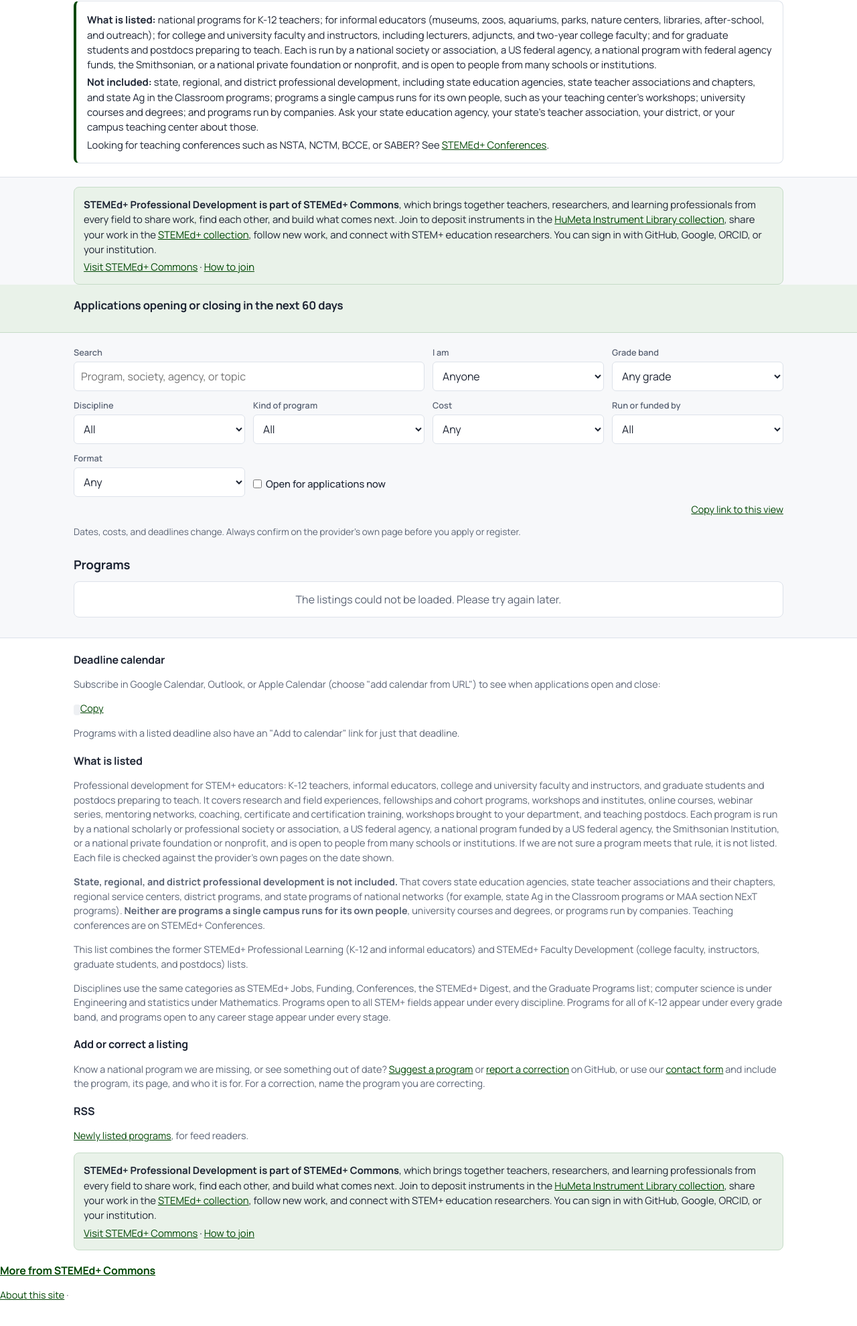
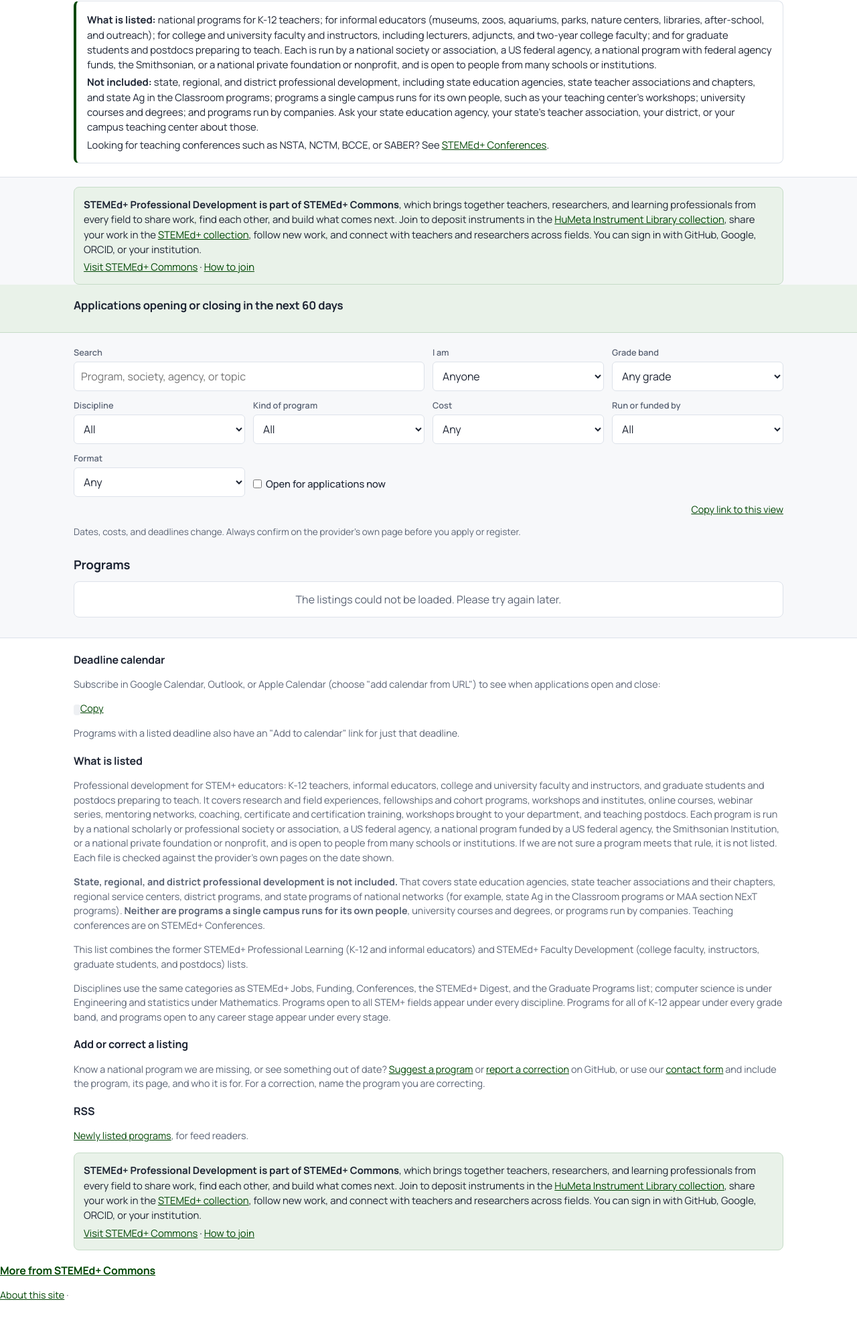
Before and after one commit to JLib271/stemed-professional-development, a plain HTML site: page site/index.html in a window 1280 px wide. Shown: the part 444-2424 px from the top of the page at 67% size. Drawn offline with Linux system fonts and the light colour scheme; no server answers.

Commit message:
Blurb: "connect with teachers and researchers across fields"
Co-Authored-By: Claude Opus 5.5 <noreply@anthropic.com>
Claude-Session: https://claude.ai/code/session_01Xxm9siXygVpFM5Q4XvGHYh

```diff
--- a/site/index.html
+++ b/site/index.html
@@ -130,7 +130,7 @@
     </div>
   </div>
 </header>
-<div class="wrap"><div class="join join-top" role="note"><p><strong>STEMEd+ Professional Development is part of STEMEd+ Commons</strong>, which brings together teachers, researchers, and learning professionals from every field to share work, find each other, and build what comes next. Join to deposit instruments in the <a href="https://works.hcommons.org/collections/humetainstrumentlibrary/" target="_blank" rel="noopener noreferrer">HuMeta Instrument Library collection<span class="vh"> (opens in a new tab)</span></a>, share your work in the <a href="https://works.hcommons.org/collections/stemedplus/" target="_blank" rel="noopener noreferrer">STEMEd+ collection<span class="vh"> (opens in a new tab)</span></a>, follow new work, and connect with STEM+ education researchers. You can sign in with GitHub, Google, ORCID, or your institution.</p><p><a href="https://stemedplus.hcommons.org/" target="_blank" rel="noopener noreferrer">Visit STEMEd+ Commons<span class="vh"> (opens in a new tab)</span></a> · <a href="https://support.hcommons.org/profiles/login-and-registration/" target="_blank" rel="noopener noreferrer">How to join<span class="vh"> (opens in a new tab)</span></a></p></div></div></div>
+<div class="wrap"><div class="join join-top" role="note"><p><strong>STEMEd+ Professional Development is part of STEMEd+ Commons</strong>, which brings together teachers, researchers, and learning professionals from every field to share work, find each other, and build what comes next. Join to deposit instruments in the <a href="https://works.hcommons.org/collections/humetainstrumentlibrary/" target="_blank" rel="noopener noreferrer">HuMeta Instrument Library collection<span class="vh"> (opens in a new tab)</span></a>, share your work in the <a href="https://works.hcommons.org/collections/stemedplus/" target="_blank" rel="noopener noreferrer">STEMEd+ collection<span class="vh"> (opens in a new tab)</span></a>, follow new work, and connect with teachers and researchers across fields. You can sign in with GitHub, Google, ORCID, or your institution.</p><p><a href="https://stemedplus.hcommons.org/" target="_blank" rel="noopener noreferrer">Visit STEMEd+ Commons<span class="vh"> (opens in a new tab)</span></a> · <a href="https://support.hcommons.org/profiles/login-and-registration/" target="_blank" rel="noopener noreferrer">How to join<span class="vh"> (opens in a new tab)</span></a></p></div></div></div>
 <section class="soon" aria-labelledby="soon-h">
   <div class="wrap">
     <h2 id="soon-h">Applications opening or closing in the next 60 days</h2>
@@ -176,7 +176,7 @@
     <p>Know a national program we are missing, or see something out of date? <a id="suggest2" href="#">Suggest a program</a> or <a id="update" href="#">report a correction</a> on GitHub, or use our <a href="https://stemedplus.org/contact-us/">contact form</a> and include the program, its page, and who it is for. For a correction, name the program you are correcting.</p>
     <h2>RSS</h2>
     <p><a href="feeds/new.xml">Newly listed programs</a>, for feed readers.</p>
-    <div class="join join-bottom" role="note"><p><strong>STEMEd+ Professional Development is part of STEMEd+ Commons</strong>, which brings together teachers, researchers, and learning professionals from every field to share work, find each other, and build what comes next. Join to deposit instruments in the <a href="https://works.hcommons.org/collections/humetainstrumentlibrary/" target="_blank" rel="noopener noreferrer">HuMeta Instrument Library collection<span class="vh"> (opens in a new tab)</span></a>, share your work in the <a href="https://works.hcommons.org/collections/stemedplus/" target="_blank" rel="noopener noreferrer">STEMEd+ collection<span class="vh"> (opens in a new tab)</span></a>, follow new work, and connect with STEM+ education researchers. You can sign in with GitHub, Google, ORCID, or your institution.</p><p><a href="https://stemedplus.hcommons.org/" target="_blank" rel="noopener noreferrer">Visit STEMEd+ Commons<span class="vh"> (opens in a new tab)</span></a> · <a href="https://support.hcommons.org/profiles/login-and-registration/" target="_blank" rel="noopener noreferrer">How to join<span class="vh"> (opens in a new tab)</span></a></p></div></div>
+    <div class="join join-bottom" role="note"><p><strong>STEMEd+ Professional Development is part of STEMEd+ Commons</strong>, which brings together teachers, researchers, and learning professionals from every field to share work, find each other, and build what comes next. Join to deposit instruments in the <a href="https://works.hcommons.org/collections/humetainstrumentlibrary/" target="_blank" rel="noopener noreferrer">HuMeta Instrument Library collection<span class="vh"> (opens in a new tab)</span></a>, share your work in the <a href="https://works.hcommons.org/collections/stemedplus/" target="_blank" rel="noopener noreferrer">STEMEd+ collection<span class="vh"> (opens in a new tab)</span></a>, follow new work, and connect with teachers and researchers across fields. You can sign in with GitHub, Google, ORCID, or your institution.</p><p><a href="https://stemedplus.hcommons.org/" target="_blank" rel="noopener noreferrer">Visit STEMEd+ Commons<span class="vh"> (opens in a new tab)</span></a> · <a href="https://support.hcommons.org/profiles/login-and-registration/" target="_blank" rel="noopener noreferrer">How to join<span class="vh"> (opens in a new tab)</span></a></p></div></div>
     <h2><a id="morehead" href="https://stemedplus.hcommons.org/">More from STEMEd+ Commons</a></h2>
     <ul id="related"></ul>
     <details id="reviewbox" hidden><summary id="reviewsum">For maintainers</summary><ul id="reviewlist"></ul></details>
```
